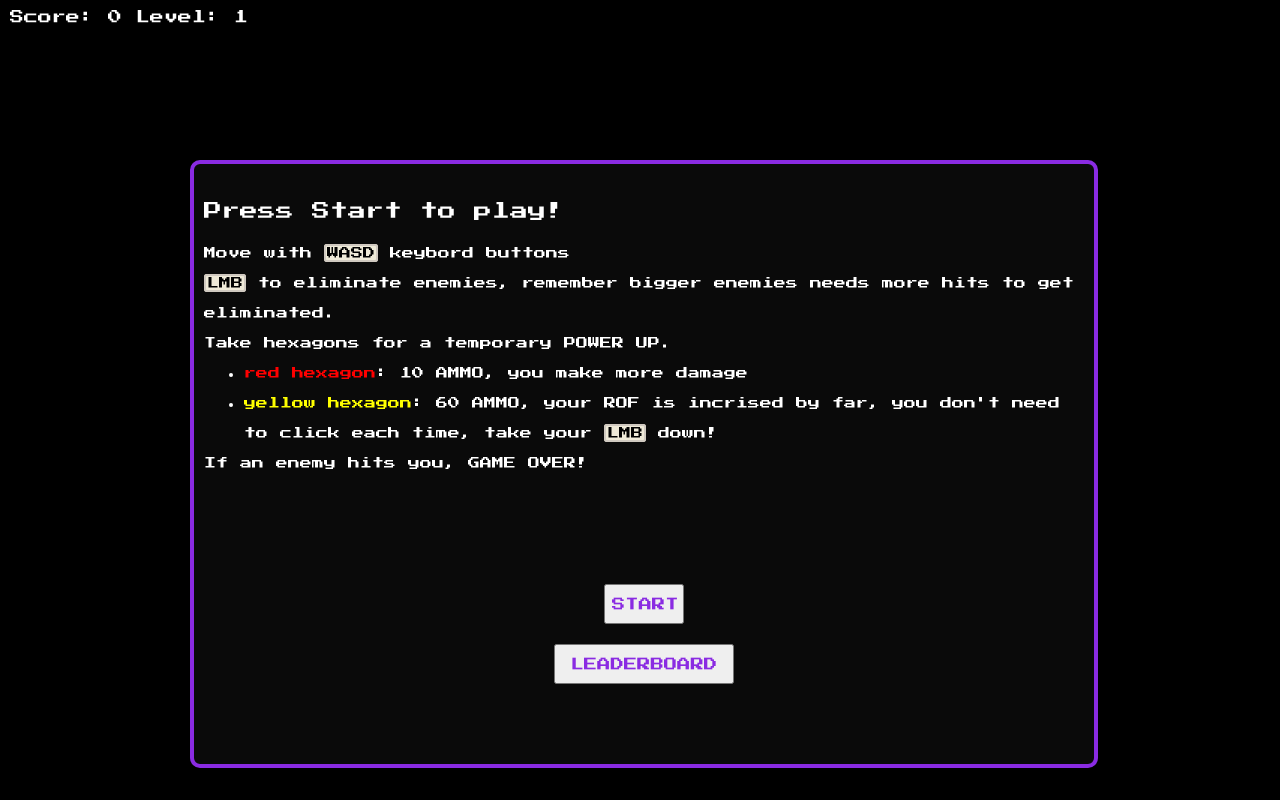
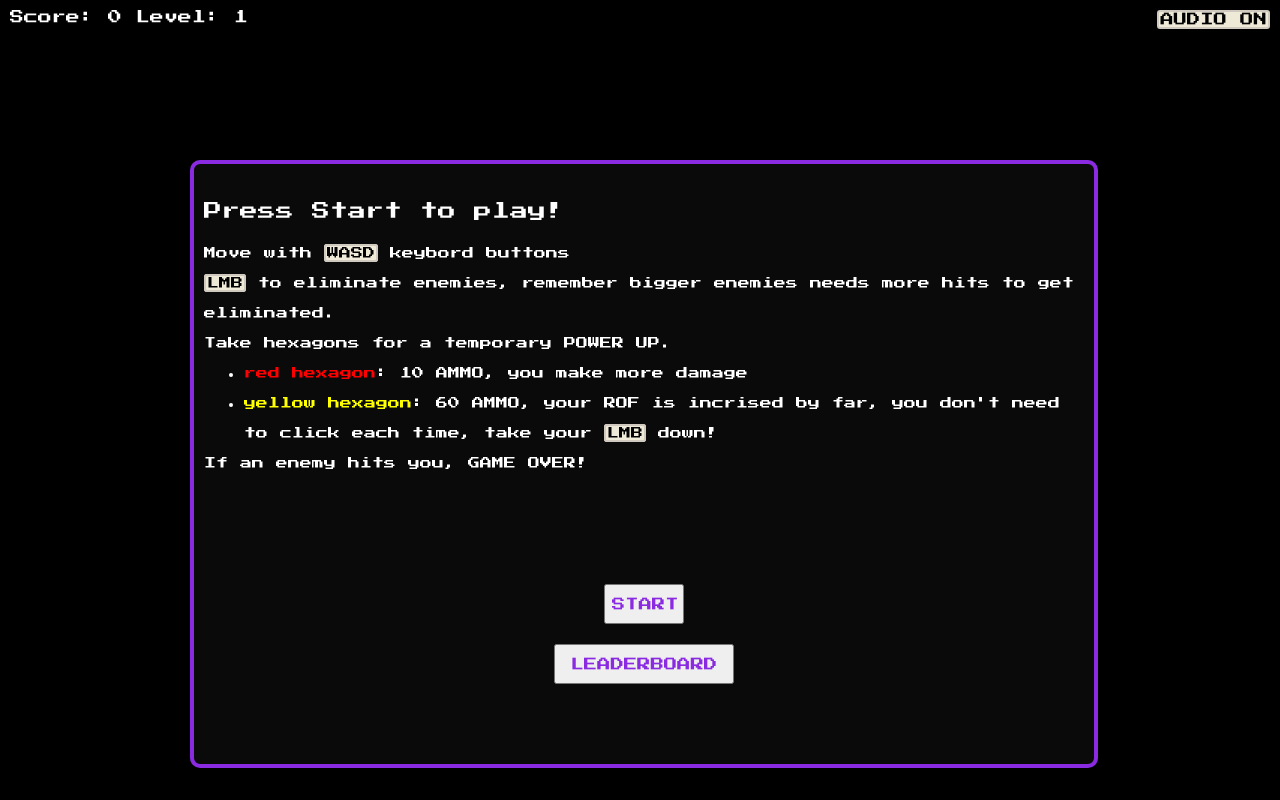
Before and after one commit to alfox10/shootem, a plain HTML site: page index.html in a window 1280 px wide. Drawn offline with nearby package versions, Linux system fonts and the light colour scheme.

Commit message:
added audio on off system

```diff
--- a/css/main.css
+++ b/css/main.css
@@ -15,6 +15,22 @@
     margin-left: 10px;
     font-size: 14px;
     user-select: none;
+}
+
+.audio-settings {
+    position: absolute;
+    margin-top: 10px;
+    margin-left: 10px;
+    font-size: 14px;
+    user-select: none;
+    right: 10px;
+}
+.audioBtn{
+    background-color: #EFEAD8;
+    color: black;
+    border: 2px solid #D0C9C0;
+    border-radius: 3px;
+    padding: 1px;
 }
 
 .startBox {
--- a/index.html
+++ b/index.html
@@ -12,16 +12,19 @@
     <div class="parent">
         <div class="score"><span>Score: </span><span id="scoreAmount">0</span><span> Level: </span><span
                 id="level">1</span></div>
+        <div class="audio-settings"> <button class="audioBtn" onclick="switchAudio()">AUDIO ON</button></div>
         <div class="startBox">
             <div class="labelStart">
                 <p id="titleInfo">Press Start to play!</p>
                 <p class="textInfo">Move with <span class="kb-emphasize">WASD</span> keybord buttons</p>
-                <p class="textInfo"><span class="kb-emphasize">LMB</span> to eliminate enemies, remember bigger enemies needs more hits to get eliminated.</p>
+                <p class="textInfo"><span class="kb-emphasize">LMB</span> to eliminate enemies, remember bigger enemies
+                    needs more hits to get eliminated.</p>
                 <p class="textInfo">Take hexagons for a temporary POWER UP.
-                    <ul class="textInfo">
-                        <li><span class="hl-r-pu">red hexagon</span>: 10 AMMO, you make more damage</li>
-                        <li><span class="hl-y-pu">yellow hexagon</span>: 60 AMMO, your ROF is incrised by far, you don't need to click each time, take your <span class="kb-emphasize">LMB</span> down!</li>
-                    </ul>
+                <ul class="textInfo">
+                    <li><span class="hl-r-pu">red hexagon</span>: 10 AMMO, you make more damage</li>
+                    <li><span class="hl-y-pu">yellow hexagon</span>: 60 AMMO, your ROF is incrised by far, you don't
+                        need to click each time, take your <span class="kb-emphasize">LMB</span> down!</li>
+                </ul>
                 </p>
                 <p class="textInfo">If an enemy hits you, GAME OVER!</p>
             </div>
@@ -63,8 +66,8 @@
         <canvas></canvas>
     </div>
     <script src="https://cdnjs.cloudflare.com/ajax/libs/howler/2.2.3/howler.min.js"
-    integrity="sha512-6+YN/9o9BWrk6wSfGxQGpt3EUK6XeHi6yeHV+TYD2GR0Sj/cggRpXr1BrAQf0as6XslxomMUxXp2vIl+fv0QRA=="
-    crossorigin="anonymous" referrerpolicy="no-referrer"></script>
+        integrity="sha512-6+YN/9o9BWrk6wSfGxQGpt3EUK6XeHi6yeHV+TYD2GR0Sj/cggRpXr1BrAQf0as6XslxomMUxXp2vIl+fv0QRA=="
+        crossorigin="anonymous" referrerpolicy="no-referrer"></script>
     <script src="js/variables.js"></script>
     <script src="js/BaseCircleObject.js"></script>
     <script src="js/BasePolygonObject.js"></script>
--- a/js/index.js
+++ b/js/index.js
@@ -20,16 +20,27 @@ function showLB() {
         });
 
 }
+function switchAudio() {
+    isAudioOn = !isAudioOn;
+    isAudioOn ? audioBtn.innerHTML = 'AUDIO ON' : audioBtn.innerHTML = 'AUDIO OFF';
+    for (const s in sfx) {
+        isAudioOn ? sfx[s].volume(1) : sfx[s].volume(0);
+    }
+
+    for (const m in music) {
+        isAudioOn ? music[m].volume(0.5) : music[m].volume(0);
+    }
+}
 
 function start() {
-    isStarted = true;
     startBox.style.display = 'none';
     sfx.start.play();
     music.bgm1.play();
     init();
+    isStarted = true;
 }
 
-function saveSCore() {
+function saveScore() {
     let name;
     if (namescore.value === '' || namescore.value === ' ') {
         name = 'unknown';
@@ -44,7 +55,7 @@ function saveSCore() {
 }
 
 function restart() {
-    saveSCore();
+    saveScore();
     sfx.start.play();
     endBox.style.display = 'none';
     init();
@@ -52,7 +63,7 @@ function restart() {
 }
 
 function back() {
-    saveSCore();
+    saveScore();
     sfx.back.play();
     startBox.style.display = 'block';
     endBox.style.display = 'none';
@@ -353,7 +364,7 @@ function createProjectile(e) {
     if (isPowered) {
         color = player.strokeStyle;
         current_ammo -= 1;
-        if(!isMachineGun){
+        if (!isMachineGun) {
             sfx.rocket.play();
         }
         if (current_ammo <= 0) {
@@ -396,9 +407,9 @@ addEventListener('mousemove', (e) => {
 });
 
 addEventListener('mouseup', (e) => {
+    sfx.machineGun.stop();
     if (isStarted) {
         isMouseDown = false;
-        sfx.machineGun.stop();
     }
 });
 
--- a/js/variables.js
+++ b/js/variables.js
@@ -9,6 +9,7 @@ const finalScoreNumber = document.querySelector('#finalscorenumber');
 const namescore = document.querySelector('#namescore');
 const lb = document.querySelector('.lb');
 const grid = document.querySelector('.grid-container');
+const audioBtn = document.querySelector('.audioBtn');
 const offsetMatrixBg = 140;
 const powerUpIntervalTimer = 10000;
 const enemiesIntervalTimer = 2500;
@@ -97,3 +98,4 @@ let isMachineGun;
 let isMouseDown;
 let lastTimestamp;
 let deltaAmmo;
+let isAudioOn = true;
```
